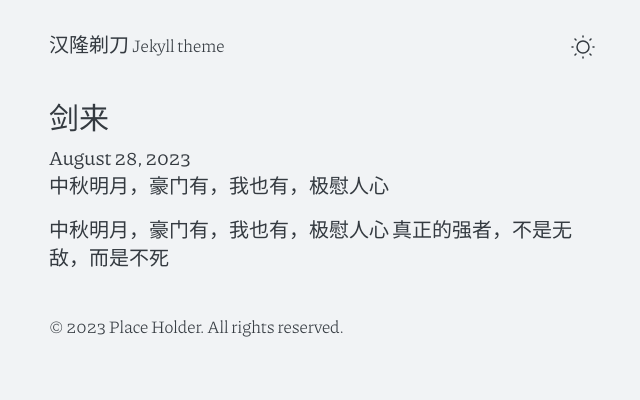
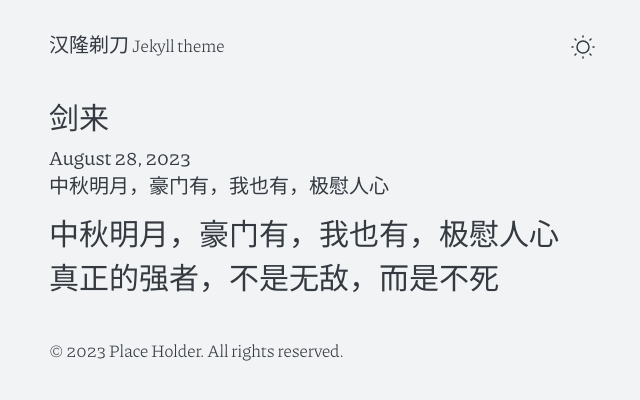
Before and after one commit to hanlonrazor/hanlonrazor.github.io, a Jekyll site: the page built from _posts/2023-08-28-剑来.md, in a window 1280 px wide. Shown: the top 400 px of the page, without its empty margins (318-958 px from the left). Built offline with Jekyll 4.4.1, drawn with Linux system fonts in a browser that asks for light colours.

Commit message:
Update 2023-08-28-剑来.md

```diff
--- a/_posts/2023-08-28-剑来.md
+++ b/_posts/2023-08-28-剑来.md
@@ -3,5 +3,5 @@ layout: post
 lead: 中秋明月，豪门有，我也有，极慰人心
 ---
 
-中秋明月，豪门有，我也有，极慰人心
-真正的强者，不是无敌，而是不死
+# 中秋明月，豪门有，我也有，极慰人心
+# 真正的强者，不是无敌，而是不死
```
